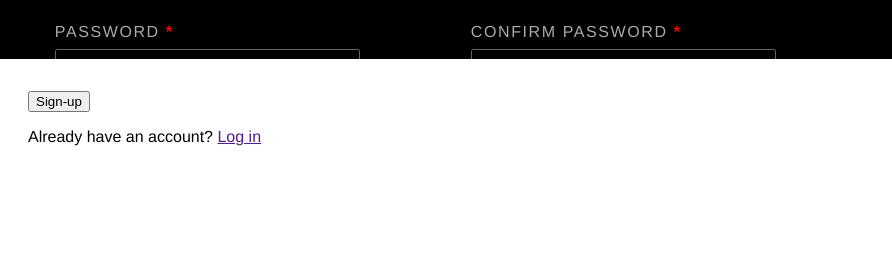
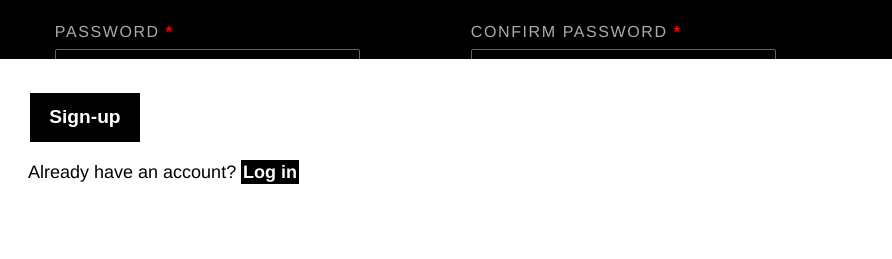
Before and after one commit to mbazzo1993/project-sign-up-form, a plain HTML site: page index.html in a window 1280 px wide. Shown: the part 541-800 px from the top of the page, 388-1280 px from the left. Drawn offline with Linux system fonts and the light colour scheme.

Commit message:
feat: complete styling for footer

```diff
--- a/index.html
+++ b/index.html
@@ -85,7 +85,6 @@
                             id="pwd"
                             name="pwd"
                             required>
-                            <p></p>
                         </li>
                         <li>
                             <label for="pwd-cnfrm">CONFIRM PASSWORD <span>*</span></label>
@@ -93,7 +92,6 @@
                             type="password"
                             id="pwd-cnfrm"
                             required>
-                            <p></p>
                         </li>
                     </ul>
                 </fieldset>
--- a/script.js
+++ b/script.js
@@ -19,6 +19,10 @@ elemCnfrmPwd.addEventListener("input", pwdCheckControl);
  * FUNCTIONS
  */
 
+/**
+ * Control for password validation
+ * @param {*} event
+ */
 function pwdCheckControl(event) {
     let elem = event.target;
     let isValid = true;
@@ -42,7 +46,7 @@ function pwdCheckControl(event) {
         errorString = `Error: passwords must match.`;
     }
 
-    // 3. Manage styling and input state
+    // 4. Manage styling and input state
     if (isValid) {
         elem.setCustomValidity('');
     } else {
--- a/style.css
+++ b/style.css
@@ -95,7 +95,7 @@ form {
 }
 
 fieldset > legend {
-    background-color: white;
+    background-color: var(--form-bg-light);
     color: var(--form-ctrl-bg-dark);
     padding: 0.2em 0.4em 0.2em 0.4em;
     margin: 0;
@@ -182,3 +182,38 @@ input[type="password"] + p {
     margin-top: 0.1em;
     font-size: 0.8em;
 }
+
+button {
+    font-size: larger;
+    padding: 0.7em 1em;
+    border: 2px solid var(--form-bg-light);
+    background-color: var(--form-ctrl-bg-dark);
+    color: var(--form-bg-light);
+    font-weight: bold;
+}
+
+button:hover {
+    color: var(--form-ctrl-bg-dark);
+    background-color: var(--form-bg-light);
+    border: 2px solid var(--form-ctrl-bg-dark);
+}
+
+.form-footer > p {
+    font-size: large;
+}
+
+a {
+    text-decoration: none;
+    background-color: var(--form-ctrl-bg-dark);
+    color: var(--form-bg-light);
+    padding: 0.1em;
+    font-weight: bold;
+}
+
+a:hover {
+    text-decoration: none;
+    color: var(--form-ctrl-bg-dark);
+    background-color: var(--form-bg-light);
+    padding: 0.1em;
+    font-weight: bold;
+}
```
Also changed, not shown: 1 other file.
